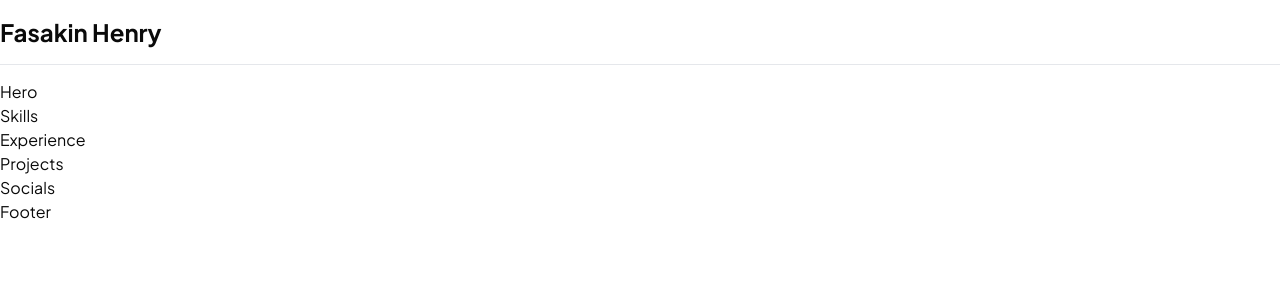
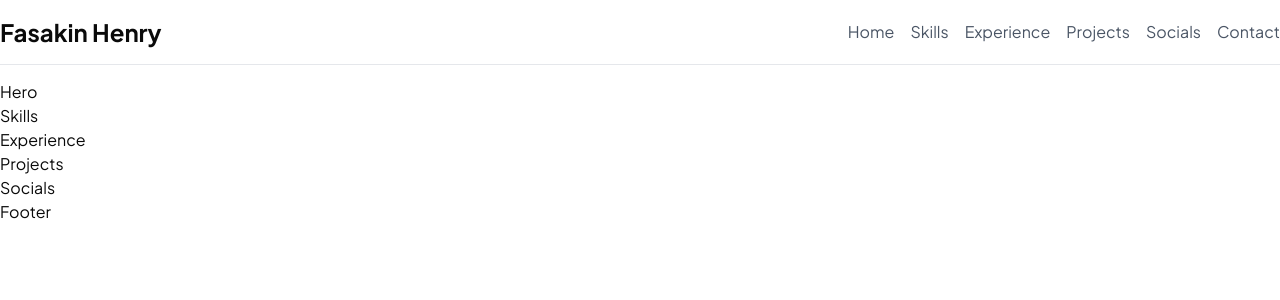
Before and after one commit to fasakinhenry/portfolio, a React (Vite) app: page / in a window 1280 px wide. Shown: the top 300 px of the page. Built offline with nearby package versions, Linux system fonts and the light colour scheme.

Commit message:
style: change header nav links color

```diff
--- a/src/components/general/Header.jsx
+++ b/src/components/general/Header.jsx
@@ -21,7 +21,7 @@ const Header = () => {
               <li key={link}>
                 <Link
                   to={`#${link}`}
-                  className="capitalize text-white hover:underline"
+                  className="capitalize text-gray-600 hover:text-black"
                 >
                   {link}
                 </Link>
```
